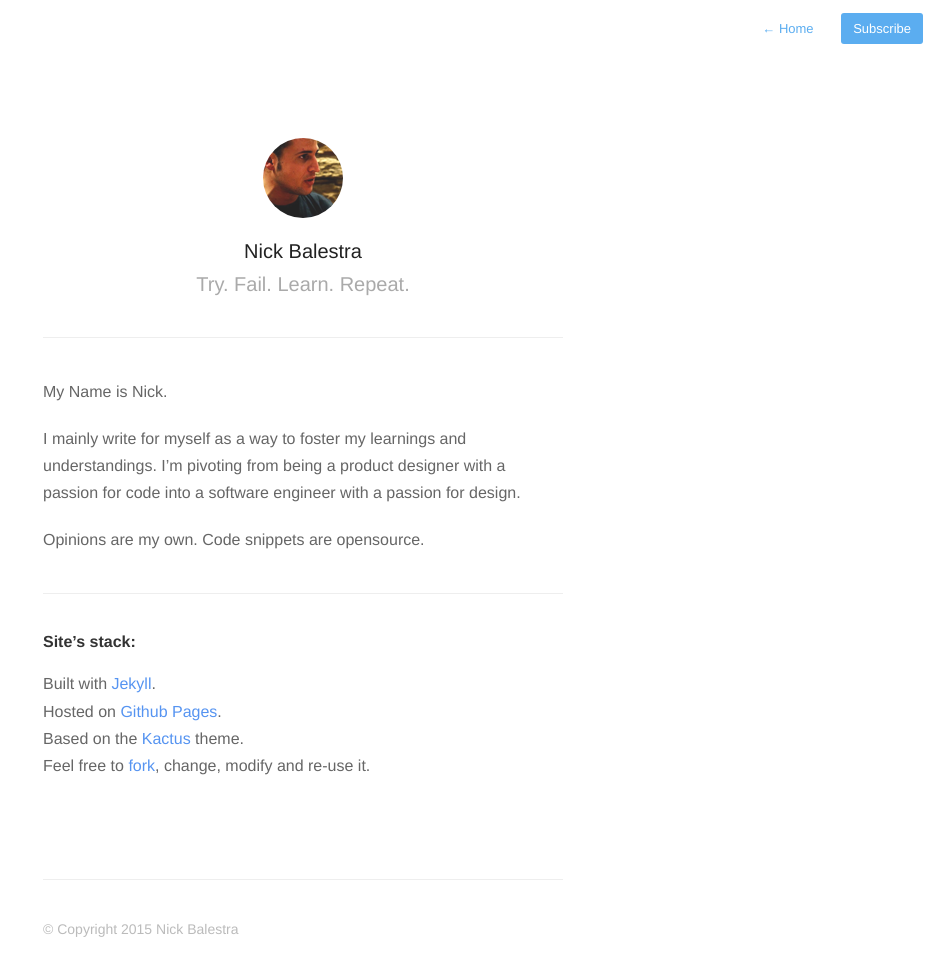
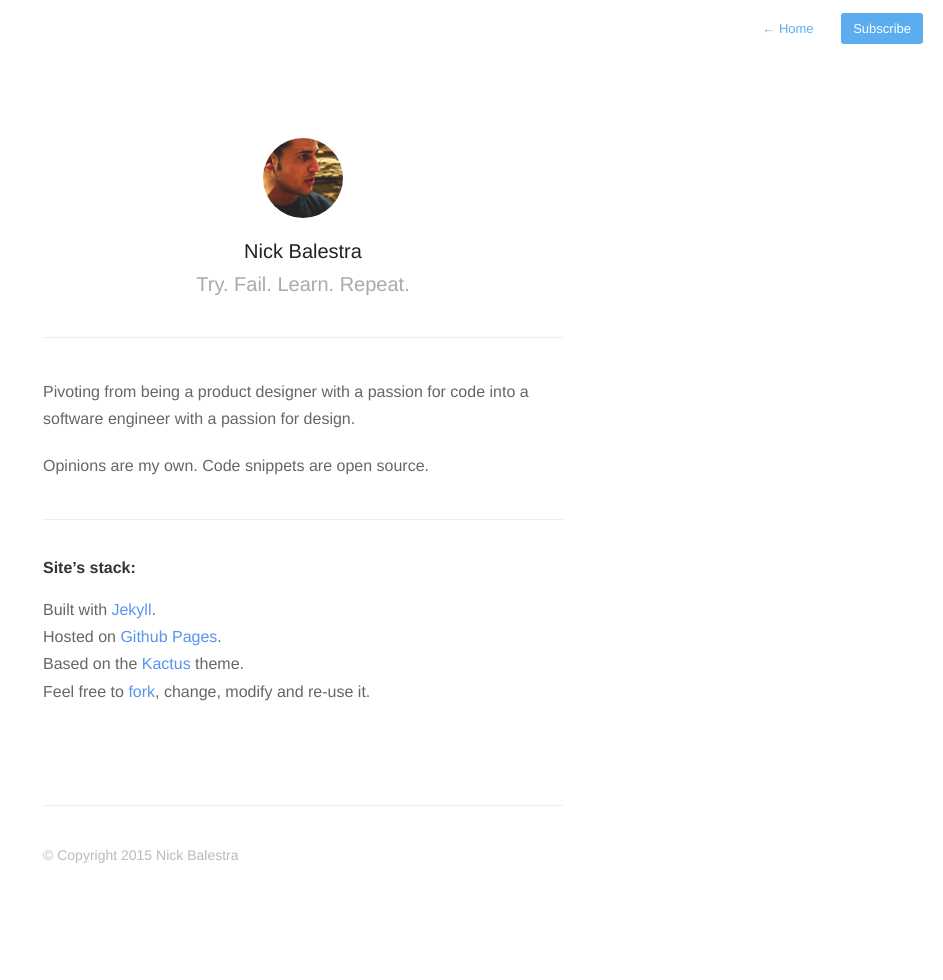
Before and after one commit to nickbalestra/nickbalestra.github.io, a Jekyll site: the page built from about.md, in a window 1280 px wide. Shown: the whole page, without its empty margins (337-1280 px from the left). Built offline with Jekyll 4.4.1, drawn with Linux system fonts in a browser that asks for light colours; nearby versions of some CDN libraries; Markdown is read by kramdown in place of the engine named in the settings; after the commit the page ends 906 px from its top, so only the background shows below that.

Commit message:
cleaned about page

```diff
--- a/_layouts/post.html
+++ b/_layouts/post.html
@@ -32,6 +32,7 @@ readmore: true
     {% include disqus.html %}
 {% endif %}
 
+<!-- Archive -->
 {% if page.readmore %}
     <ul id="post-list" class="archive readmore">
         <h3>Read more</h3>
--- a/about.md
+++ b/about.md
@@ -3,12 +3,9 @@ title: About
 permalink: about/
 profile: true
 ---
+Pivoting from being a product designer with a passion for code into a software engineer with a passion for design.
 
-My Name is Nick.
-
-I mainly write for myself as a way to foster my learnings and understandings. I'm pivoting from being a product designer with a passion for code into a software engineer with a passion for design.
-
-Opinions are my own. Code snippets are opensource.
+Opinions are my own. Code snippets are open source.
 
 ***
 
```
Also changed, not shown: other parts of _layouts/post.html (+1 -1 lines), _drafts/==vs===.md (deleted, +0 -5 lines).
